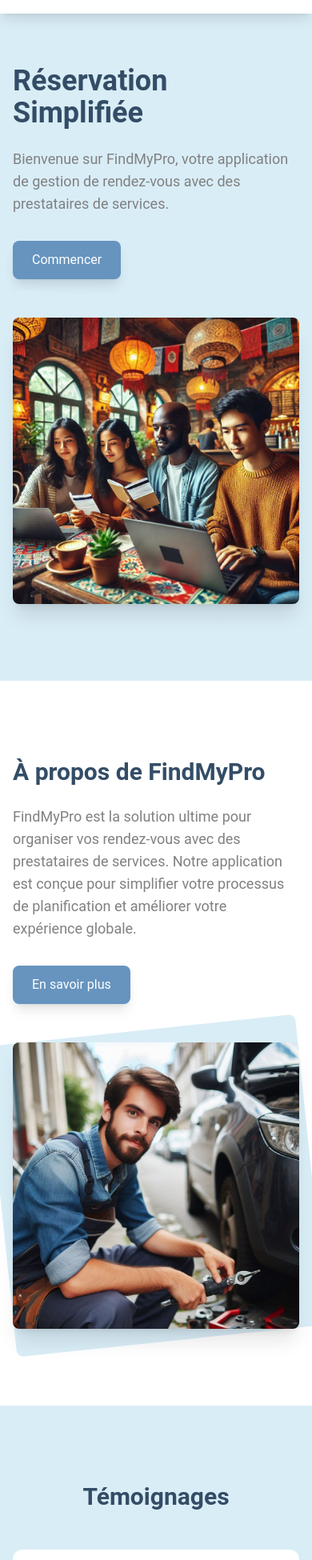
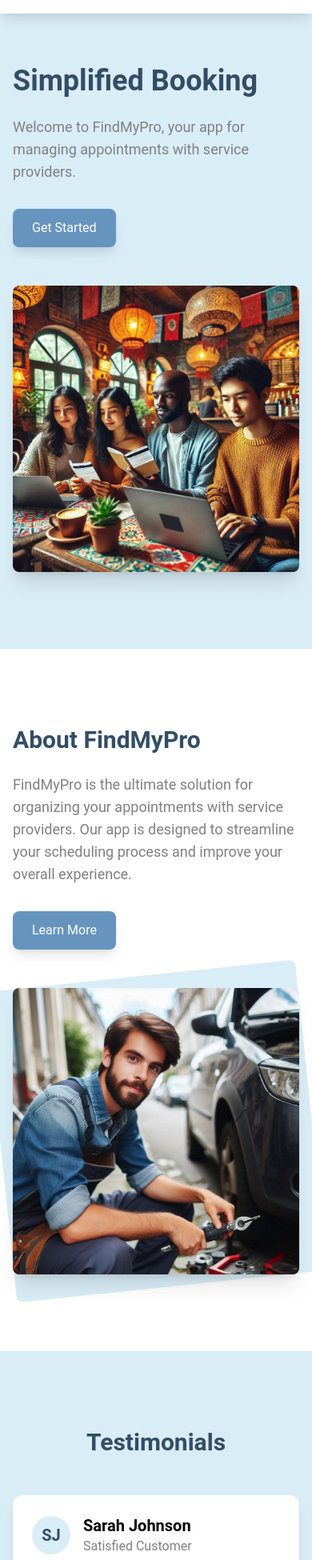
Before and after one commit to Dorcky/appwebfindmypro, a React (Create React App) app: page / in a window 390 px wide. Shown: the part 47-1997 px from the top of the page at 80% size. Built offline with nearby package versions, Linux system fonts and the light colour scheme; no server answers.

Commit message:
translation of welcome screen

```diff
--- a/src/components/WelcomeScreen/WelcomeScreen.js
+++ b/src/components/WelcomeScreen/WelcomeScreen.js
@@ -8,12 +8,15 @@ import LoginScreen from "../loginscreen/LoginScreen";
 import SignupScreen from "../Signup/SignupScreen";
 import Modal from "../Modal/Modal";
 import ContactForm from "../ContactForm/ContactForm";
+import LanguageSwitcher from '../../locales/LanguageSwitcher';
+import { useTranslation } from 'react-i18next';
 
 const WelcomeScreen = () => {
   const [isMobileMenuOpen, setMobileMenuOpen] = useState(false);
   const [isLoginModalOpen, setLoginModalOpen] = useState(false);
   const [isSignupModalOpen, setSignupModalOpen] = useState(false);
   const [isContactModalOpen, setContactModalOpen] = useState(false);
+  const { t } = useTranslation(); // Initialisation de useTranslation
 
   return (
     <div className="min-h-screen bg-light-blue">
@@ -28,21 +31,21 @@ const WelcomeScreen = () => {
             </div>
 
             <div className="hidden md:flex items-center space-x-8">
-              <a href="#" className="text-gray hover:text-dark-blue transition">
-                Accueil
-              </a>
-              <a href="#about" className="text-gray hover:text-dark-blue transition">
-                À propos
+            <a href="#about" className="text-gray hover:text-dark-blue transition">
+                {t('navbar.about')}
               </a>
               <a href="#" className="text-gray hover:text-dark-blue transition">
-                Services
+                {t('navbar.services')}
               </a>
               <button
                 onClick={() => setContactModalOpen(true)}
                 className="text-gray hover:text-dark-blue transition"
               >
-                Contact
+                {t('navbar.contact')}
               </button>
+
+              {/* Ajoutez le sélecteur de langue ici */}
+              <LanguageSwitcher />
 
               <button
                 onClick={(e) => {
@@ -51,14 +54,14 @@ const WelcomeScreen = () => {
                 }}
                 className="px-4 py-2 text-dark-blue border border-dark-blue rounded-lg hover:bg-light-blue transition"
               >
-                Connexion
+                {t('navbar.login')}
               </button>
 
               <button
                 onClick={() => setSignupModalOpen(true)}
                 className="px-4 py-2 bg-medium-blue text-white rounded-lg hover:bg-dark-blue transition"
               >
-                Inscription
+                {t('navbar.signup')}
               </button>
             </div>
 
@@ -83,38 +86,44 @@ const WelcomeScreen = () => {
                 href="#"
                 className="block px-3 py-2 text-gray hover:bg-light-blue rounded-md"
               >
-                Accueil
+                {t('navbar.home')}
+              </a>
+              <a
+                href="#about"
+                className="block px-3 py-2 text-gray hover:bg-light-blue rounded-md"
+              >
+                {t('navbar.about')}
               </a>
               <a
                 href="#"
                 className="block px-3 py-2 text-gray hover:bg-light-blue rounded-md"
               >
-                À propos
-              </a>
-              <a
-                href="#"
-                className="block px-3 py-2 text-gray hover:bg-light-blue rounded-md"
-              >
-                Services
+                {t('navbar.services')}
               </a>
               <button
                 onClick={() => setContactModalOpen(true)}
                 className="block px-3 py-2 text-gray hover:bg-light-blue rounded-md"
               >
-                Contact
+                {t('navbar.contact')}
               </button>
+
+              {/* Ajoutez le sélecteur de langue ici */}
+              <div className="px-3 py-2">
+                <LanguageSwitcher />
+              </div>
+
               <div className="flex flex-col space-y-2 px-3 py-2">
                 <button
                   onClick={() => setLoginModalOpen(true)}
                   className="w-full px-4 py-2 text-dark-blue border border-dark-blue rounded-lg hover:bg-light-blue"
                 >
-                  Connexion
+                  {t('navbar.login')}
                 </button>
                 <button
                   onClick={() => setSignupModalOpen(true)}
                   className="w-full px-4 py-2 bg-medium-blue text-white rounded-lg hover:bg-dark-blue"
                 >
-                  Inscription
+                  {t('navbar.signup')}
                 </button>
               </div>
             </div>
@@ -134,14 +143,6 @@ const WelcomeScreen = () => {
       </Modal>
 
       <Modal isOpen={isSignupModalOpen} onClose={() => setSignupModalOpen(false)}>
-        <SignupScreen onClose={() => setSignupModalOpen(false)} />
-      </Modal>
-
-      <Modal isOpen={isContactModalOpen} onClose={() => setContactModalOpen(false)}>
-        <ContactForm onClose={() => setContactModalOpen(false)} />
-      </Modal>
-
-      <Modal isOpen={isSignupModalOpen} onClose={() => setSignupModalOpen(false)}>
         <SignupScreen
           onClose={() => setSignupModalOpen(false)}
           onLoginClick={() => {
@@ -151,23 +152,26 @@ const WelcomeScreen = () => {
         />
       </Modal>
 
+      <Modal isOpen={isContactModalOpen} onClose={() => setContactModalOpen(false)}>
+        <ContactForm onClose={() => setContactModalOpen(false)} />
+      </Modal>
+
       {/* Hero Section */}
       <section className="pt-32 pb-24">
         <div className="max-w-7xl mx-auto px-4 sm:px-6 lg:px-8">
           <div className="grid md:grid-cols-2 gap-12 items-center">
             <div>
               <h1 className="text-4xl sm:text-5xl font-bold text-dark-blue mb-6">
-                Réservation Simplifiée
+                {t('hero.title')}
               </h1>
               <p className="text-lg sm:text-xl text-gray mb-8">
-                Bienvenue sur FindMyPro, votre application de gestion de rendez-vous avec des
-                prestataires de services.
+                {t('hero.description')}
               </p>
               <button
                 onClick={() => setSignupModalOpen(true)}
                 className="px-6 sm:px-8 py-3 sm:py-4 bg-medium-blue text-white rounded-lg hover:bg-dark-blue transition shadow-lg"
               >
-                Commencer
+                {t('hero.cta')}
               </button>
             </div>
             <div className="relative">
@@ -187,14 +191,14 @@ const WelcomeScreen = () => {
               <img src={mecanic} alt="app interface" className="relative rounded-lg shadow-xl" />
             </div>
             <div className="order-1 md:order-2">
-              <h2 className="text-3xl sm:text-4xl font-bold text-dark-blue mb-6">À propos de FindMyPro</h2>
+              <h2 className="text-3xl sm:text-4xl font-bold text-dark-blue mb-6">
+                {t('about.title')}
+              </h2>
               <p className="text-lg sm:text-xl text-gray mb-8">
-                FindMyPro est la solution ultime pour organiser vos rendez-vous avec des
-                prestataires de services. Notre application est conçue pour simplifier votre
-                processus de planification et améliorer votre expérience globale.
+                {t('about.description')}
               </p>
               <button className="px-6 py-3 bg-medium-blue text-white rounded-lg hover:bg-dark-blue transition shadow-lg">
-                En savoir plus
+                {t('about.cta')}
               </button>
             </div>
           </div>
@@ -204,7 +208,9 @@ const WelcomeScreen = () => {
       {/* Testimonials */}
       <section className="py-24">
         <div className="max-w-7xl mx-auto px-4 sm:px-6 lg:px-8">
-          <h2 className="text-3xl sm:text-4xl font-bold text-center text-dark-blue mb-12">Témoignages</h2>
+          <h2 className="text-3xl sm:text-4xl font-bold text-center text-dark-blue mb-12">
+            {t('testimonials.title')}
+          </h2>
           <div className="grid md:grid-cols-2 gap-8">
             <div className="bg-white p-6 sm:p-8 rounded-xl shadow-lg hover:shadow-xl transition">
               <div className="flex items-center mb-4">
@@ -212,13 +218,16 @@ const WelcomeScreen = () => {
                   <span className="text-xl font-bold text-dark-blue">SJ</span>
                 </div>
                 <div className="ml-4">
-                  <h5 className="text-xl font-semibold">Sarah Johnson</h5>
-                  <p className="text-gray">Cliente satisfaite</p>
+                  <h5 className="text-xl font-semibold">
+                    {t('testimonials.testimonial1.name')}
+                  </h5>
+                  <p className="text-gray">
+                    {t('testimonials.testimonial1.role')}
+                  </p>
                 </div>
               </div>
               <p className="text-gray italic">
-                "Je recommande vivement FindMyPro ! C'est un véritable changement dans la façon
-                dont je gère mes réservations de services."
+                {t('testimonials.testimonial1.quote')}
               </p>
             </div>
             <div className="bg-white p-6 sm:p-8 rounded-xl shadow-lg hover:shadow-xl transition">
@@ -227,13 +236,16 @@ const WelcomeScreen = () => {
                   <span className="text-xl font-bold text-dark-blue">JS</span>
                 </div>
                 <div className="ml-4">
-                  <h5 className="text-xl font-semibold">John Smith</h5>
-                  <p className="text-gray">Client fidèle</p>
+                  <h5 className="text-xl font-semibold">
+                    {t('testimonials.testimonial2.name')}
+                  </h5>
+                  <p className="text-gray">
+                    {t('testimonials.testimonial2.role')}
+                  </p>
                 </div>
               </div>
               <p className="text-gray italic">
-                "Une excellente plateforme qui a transformé ma façon de gérer les rendez-vous. Je
-                ne pourrais pas être plus satisfait !"
+                {t('testimonials.testimonial2.quote')}
               </p>
             </div>
           </div>
@@ -245,20 +257,30 @@ const WelcomeScreen = () => {
         <div className="max-w-7xl mx-auto px-4 sm:px-6 lg:px-8">
           <div className="grid md:grid-cols-3 gap-8">
             <div>
-              <h3 className="text-2xl font-bold mb-4">FindMyPro</h3>
+              <h3 className="text-2xl font-bold mb-4">
+                {t('footer.company')}
+              </h3>
               <p className="text-gray-400">
-                Votre solution de gestion de rendez-vous professionnels
+                {t('footer.description')}
               </p>
             </div>
             <div>
-              <h5 className="text-gray-400 font-bold mb-4">Contact</h5>
-              <p className="text-gray-400 mb-2">123-456-7890</p>
-              <p className="text-gray-400">info@findmypro.com</p>
+              <h5 className="text-gray-400 font-bold mb-4">
+                {t('footer.contact')}
+              </h5>
+              <p className="text-gray-400 mb-2">
+                {t('footer.phone')}
+              </p>
+              <p className="text-gray-400">
+                {t('footer.email')}
+              </p>
             </div>
             <div>
-              <h5 className="text-gray-400 font-bold mb-4">Restez connecté</h5>
+              <h5 className="text-gray-400 font-bold mb-4">
+                {t('footer.subscribe')}
+              </h5>
               <button className="px-6 py-3 bg-medium-blue text-white rounded-lg hover:bg-dark-blue transition">
-                S'abonner
+                {t('footer.subscribe')}
               </button>
             </div>
           </div>
--- a/src/locales/en.json
+++ b/src/locales/en.json
@@ -0,0 +1,46 @@
+{
+    "navbar": {
+      "home": "Home",
+      "about": "About",
+      "services": "Services",
+      "contact": "Contact",
+      "login": "Login",
+      "signup": "Sign Up"
+    },
+    "hero": {
+      "title": "Simplified Booking",
+      "description": "Welcome to FindMyPro, your app for managing appointments with service providers.",
+      "cta": "Get Started"
+    },
+    "about": {
+      "title": "About FindMyPro",
+      "description": "FindMyPro is the ultimate solution for organizing your appointments with service providers. Our app is designed to streamline your scheduling process and improve your overall experience.",
+      "cta": "Learn More"
+    },
+    "testimonials": {
+      "title": "Testimonials",
+      "testimonial1": {
+        "name": "Sarah Johnson",
+        "role": "Satisfied Customer",
+        "quote": "I highly recommend FindMyPro! It’s a real game-changer for how I manage my service bookings."
+      },
+      "testimonial2": {
+        "name": "John Smith",
+        "role": "Loyal Customer",
+        "quote": "An excellent platform that has transformed the way I manage appointments. I couldn’t be happier!"
+      }
+    },
+    "footer": {
+      "company": "FindMyPro",
+      "description": "Your professional appointment management solution",
+      "contact": "Contact",
+      "phone": "123-456-7890",
+      "email": "info@findmypro.com",
+      "subscribe": "Subscribe"
+    },
+    "modal": {
+      "login": "Login",
+      "signup": "Sign Up",
+      "close": "Close"
+    }
+  }
--- a/src/locales/fr.json
+++ b/src/locales/fr.json
@@ -0,0 +1,46 @@
+{
+    "navbar": {
+      "home": "Accueil",
+      "about": "À propos",
+      "services": "Services",
+      "contact": "Contact",
+      "login": "Connexion",
+      "signup": "Inscription"
+    },
+    "hero": {
+      "title": "Réservation Simplifiée",
+      "description": "Bienvenue sur FindMyPro, votre application de gestion de rendez-vous avec des prestataires de services.",
+      "cta": "Commencer"
+    },
+    "about": {
+      "title": "À propos de FindMyPro",
+      "description": "FindMyPro est la solution ultime pour organiser vos rendez-vous avec des prestataires de services. Notre application est conçue pour simplifier votre processus de planification et améliorer votre expérience globale.",
+      "cta": "En savoir plus"
+    },
+    "testimonials": {
+      "title": "Témoignages",
+      "testimonial1": {
+        "name": "Sarah Johnson",
+        "role": "Cliente satisfaite",
+        "quote": "Je recommande vivement FindMyPro ! C'est un véritable changement dans la façon dont je gère mes réservations de services."
+      },
+      "testimonial2": {
+        "name": "John Smith",
+        "role": "Client fidèle",
+        "quote": "Une excellente plateforme qui a transformé ma façon de gérer les rendez-vous. Je ne pourrais pas être plus satisfait !"
+      }
+    },
+    "footer": {
+      "company": "FindMyPro",
+      "description": "Votre solution de gestion de rendez-vous professionnels",
+      "contact": "Contact",
+      "phone": "123-456-7890",
+      "email": "info@findmypro.com",
+      "subscribe": "S'abonner"
+    },
+    "modal": {
+      "login": "Connexion",
+      "signup": "Inscription",
+      "close": "Fermer"
+    }
+  }
```
Also changed, not shown: src/App.js (+13 -6 lines), src/locales/LanguageSwitcher.js (+35 -4 lines), src/i18n.js (renamed from i18n.js).
